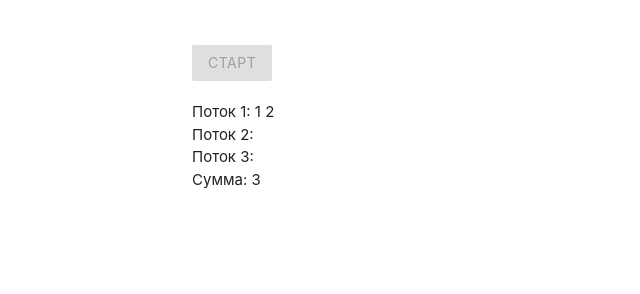
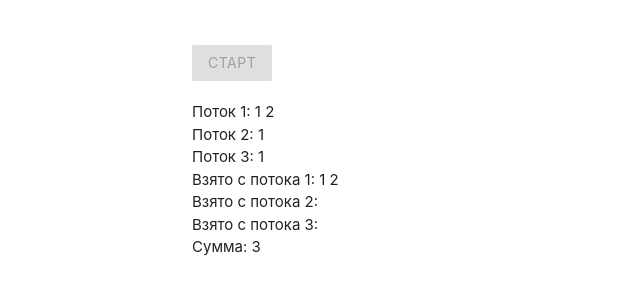
Before and after one commit to SviatoslavKovalev/StreamTask, a website built with webpack: page index.html in a window 1280 px wide. Both pictures are taken after a click on the button "СТАРТ". Shown: the whole page, without its empty margins (0-640 px from the left). Built offline with nearby package versions, Linux system fonts and the light colour scheme.

Commit message:
Изменения по запросу

```diff
--- a/index.html
+++ b/index.html
@@ -7,7 +7,7 @@
     content="width=device-width, user-scalable=no, initial-scale=1.0, maximum-scale=1.0, minimum-scale=1.0">
   <meta http-equiv="X-UA-Compatible" content="ie=edge">
   <link rel="stylesheet" href="https://cdnjs.cloudflare.com/ajax/libs/materialize/1.0.0/css/materialize.min.css">
-  <title>RxJS Полный курс</title>
+  <title>RxJS Task</title>
 </head>
 
 <body style="padding-top: 3rem;">
@@ -18,7 +18,10 @@
       <div class="result1">Поток 1:</div>
       <div class="result2">Поток 2:</div>
       <div class="result3">Поток 3:</div>
-      <div class="result4">Сумма:</div>
+      <div class="result4">Взято с потока 1:</div>
+      <div class="result5">Взято с потока 2:</div>
+      <div class="result6">Взято с потока 3:</div>
+      <div class="result7">Сумма:</div>
     </div>
   </div>
 </body>
--- a/index.js
+++ b/index.js
@@ -5,34 +5,66 @@ const display1 = document.querySelector('#StreamTask .result1')
 const display2 = document.querySelector('#StreamTask .result2')
 const display3 = document.querySelector('#StreamTask .result3')
 const display4 = document.querySelector('#StreamTask .result4')
+const display5 = document.querySelector('#StreamTask .result5')
+const display6 = document.querySelector('#StreamTask .result6')
+const display7 = document.querySelector('#StreamTask .result7')
 let str1 = 'Поток 1: '
 let str2 = 'Поток 2: '
 let str3 = 'Поток 3: '
+let str4 = 'Взято с потока 1: '
+let str5 = 'Взято с потока 2: '
+let str6 = 'Взято с потока 3: '
 
 rxjsBtn.addEventListener('click', () => {
     rxjsBtn.disabled = true
 
-    const timer1$ = interval(1000).pipe(map(id => ({ id: id + 1, stream: 1 }))),
-        timer2$ = interval(1500).pipe(map(id => ({ id: id + 1, stream: 2 }))),
-        timer3$ = interval(2000).pipe(map(id => ({ id: id + 1, stream: 3 }))),
-        timer4$ = merge(timer1$, timer2$.pipe(skipUntil(timer(10000))), timer3$.pipe(skipUntil(timer(20000)))).pipe(
+    const timer1$ = interval(1000).pipe(
+        map(id => ({ id: id + 1, stream: 1 })),
+        takeUntil(timer(30000)))
+
+    timer1$.subscribe(({ id }) => {
+        str1 += `${id} `
+        display1.textContent = str1
+    })
+
+    const timer2$ = interval(1500).pipe(
+        map(id => ({ id: id + 1, stream: 2 })),
+        takeUntil(timer(30000)))
+
+    timer2$.subscribe(({ id }) => {
+        str2 += `${id} `
+        display2.textContent = str2
+    })
+
+    const timer3$ = interval(2000).pipe(
+        map(id => ({ id: id + 1, stream: 3 })),
+        takeUntil(timer(30000)))
+
+    timer3$.subscribe(({ id }) => {
+        str3 += `${id} `
+        display3.textContent = str3
+    })
+
+    const timer4$ = merge(timer1$, timer2$.pipe(skipUntil(timer(10000))), timer3$.pipe(skipUntil(timer(20000)))).pipe(
         takeUntil(timer(30000)),
         scan(({ summ: summAcc = 1 }, { id, stream }) => ({ stream, id, summ: summAcc + id }))
     ).subscribe(({ stream, summ = 1, id }) => {
         switch (stream) {
             case 1:
-                    str1 += `${id} `
-                    display1.textContent = str1
+                str4 += `${id} `
+                display4.textContent = str4
                 break;
             case 2:
-                    str2 += `${id} `
-                    display2.textContent = str2
+                str5 += `${id} `
+                display5.textContent = str5
                 break;
             case 3:
-                    str3 += `${id} `
-                    display3.textContent = str3
+                str6 += `${id} `
+                display6.textContent = str6
                 break;
         }
-            display4.textContent = `Сумма: ${summ}`
+        display7.textContent = `Сумма: ${summ}`
     })
+
+
 })
```
Lines whose indentation alone changed are shown as unchanged.
